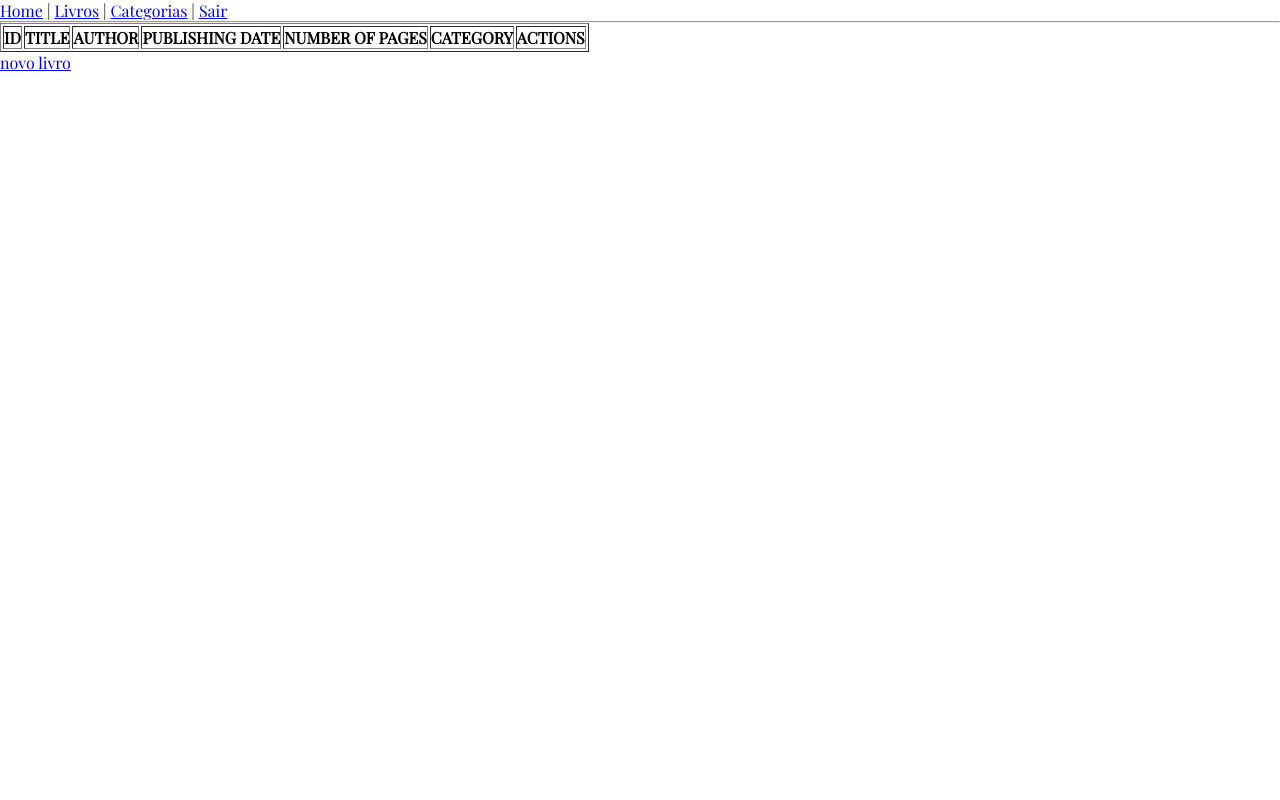
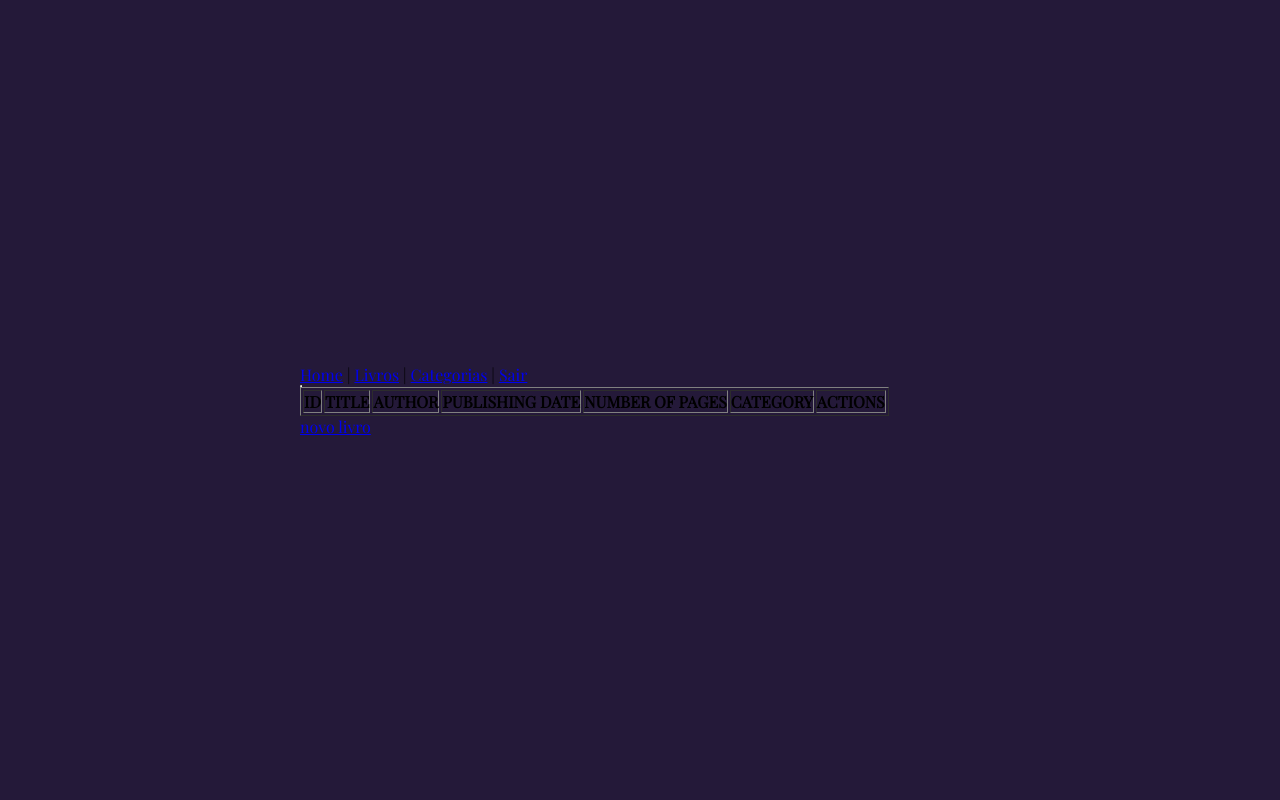
Before and after one commit to m4rimolima/trabalhoFinal, a PHP site: page /crud1/listbooks.php in a window 1280 px wide. Run offline with PHP 8.4, Linux system fonts and the light colour scheme; data that the repository does not hold is empty.

Commit message:
background e estilização parcial crud 1

```diff
--- a/assets/style.css
+++ b/assets/style.css
@@ -6,14 +6,14 @@
 }
 
 .bodySignUp {
-    background-color: #241939 !important;
-    height: 100vh !important;
-    display: flex !important;
-    box-shadow: 0 0 10px #00000070 !important;
-    flex-direction: column !important;
-    justify-content: center !important;
-    align-items: flex-start !important;
-    padding-left: 300px !important;
+    background-color: #241939;
+    height: 100vh ;
+    display: flex ;
+    box-shadow: 0 0 10px #00000070 ;
+    flex-direction: column ;
+    justify-content: center ;
+    align-items: flex-start ;
+    padding-left: 300px ;
 }
 
 
--- a/crud1/listbooks.php
+++ b/crud1/listbooks.php
@@ -9,7 +9,7 @@ include '../includes/menu.php';
     <meta charset="UTF-8">
     <meta name="viewport" content="width=device-width, initial-scale=1.0">
     <link rel="stylesheet" href="/trabalhofinal/assets/style.css">
-    <link href="https://fonts.googleapis.com/css2?family=Playfair+Display&display=swap" rel="stylesheet
+    <link href="https://fonts.googleapis.com/css2?family=Playfair+Display&display=swap" rel="stylesheet">
     <title>Document</title>
 </head>
 <body class="bodySignUp">
```
Also changed, not shown: other parts of assets/style.css (+31 -2 lines), crud1/addbooks.php (+10 -10 lines), index.php (+4 -3 lines), register.php (+4 -14 lines).
